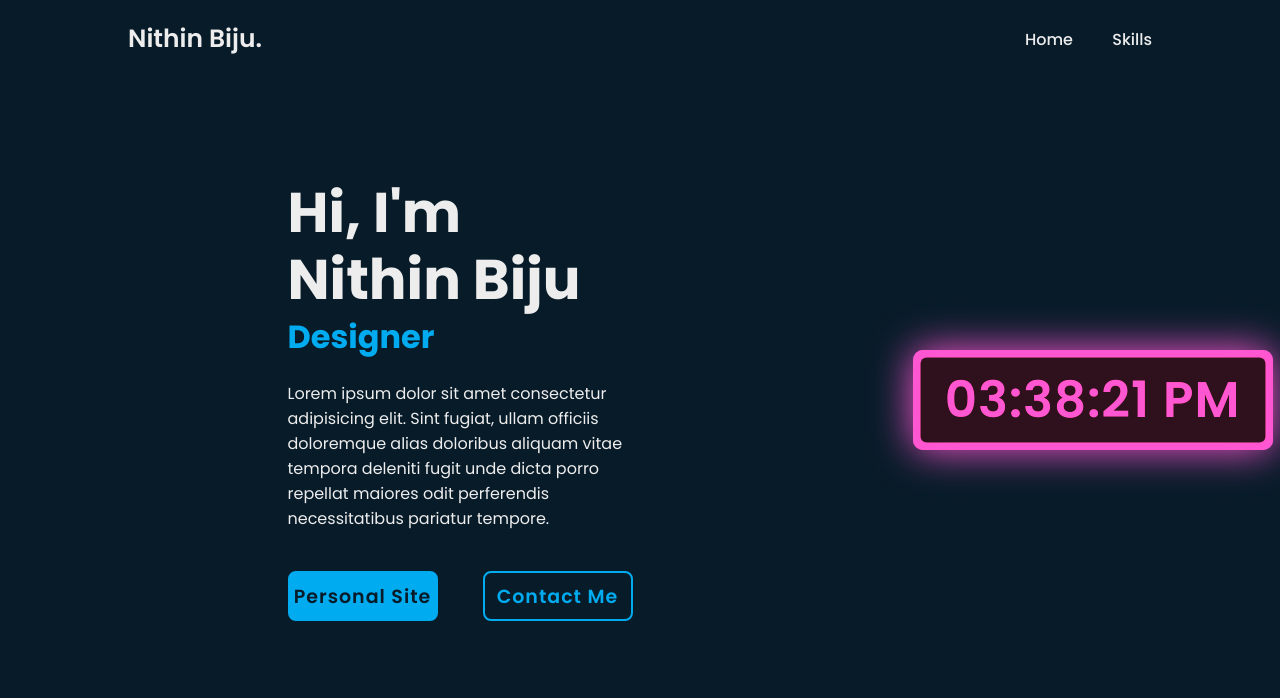
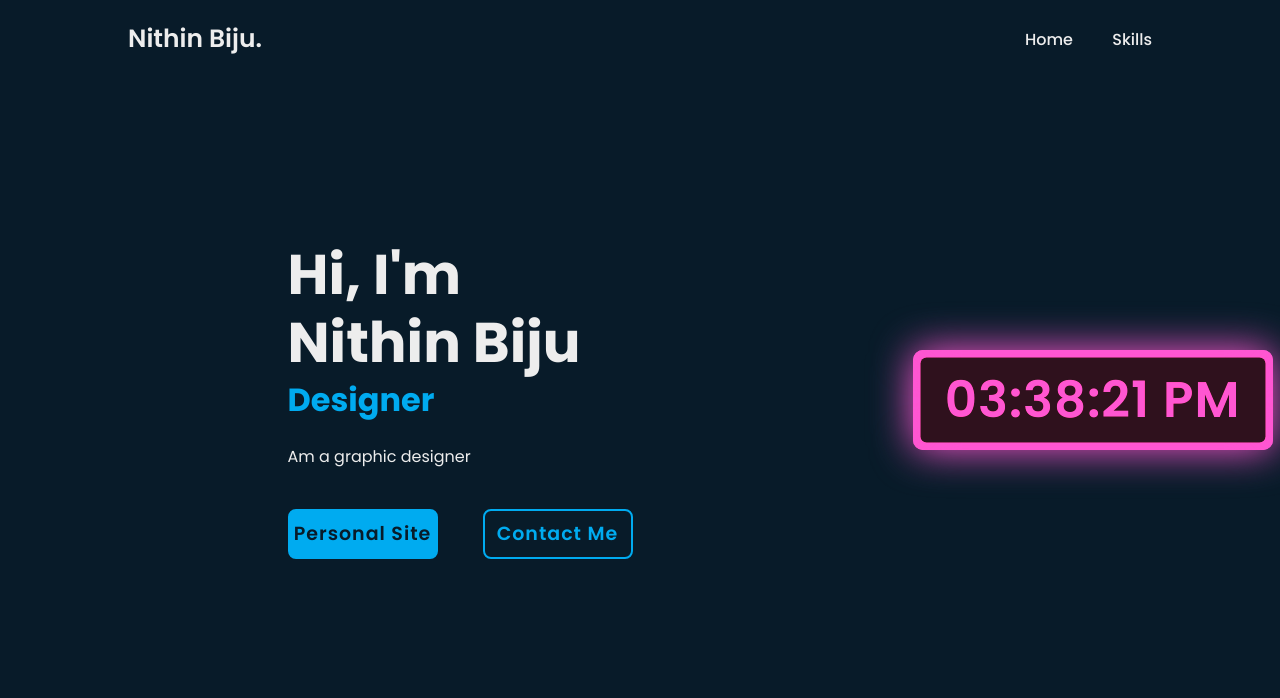
Before and after one commit to nithinbiju007/CDO-FounderFie, a plain HTML site: page index.html in a window 1280 px wide. Shown: the top 698 px of the page. Drawn offline with nearby package versions, Linux system fonts and the light colour scheme.

Commit message:
Update index.html

```diff
--- a/index.html
+++ b/index.html
@@ -34,12 +34,7 @@
         <div class="home-content">
             <h1>Hi, I'm Nithin Biju</h1>
             <h3>Designer</h3>
-            <p>Lorem ipsum dolor sit amet
-            consectetur adipisicing elit. Sint fugiat,
-            ullam officiis doloremque alias doloribus
-            aliquam vitae tempora deleniti fugit unde
-            dicta porro repellat maiores odit perferendis
-            necessitatibus pariatur tempore.</p>
+            <p>Am a graphic designer</p>
             <div class="btn-box">
                 <a href="https://nithinbiju.is-a.dev/" target="_blank">Personal Site</a>
                 <a href="https://wa.me/+917736230808" target="_blank">Contact Me</a>
```
